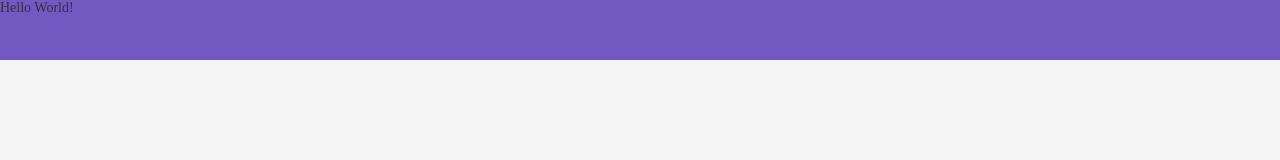
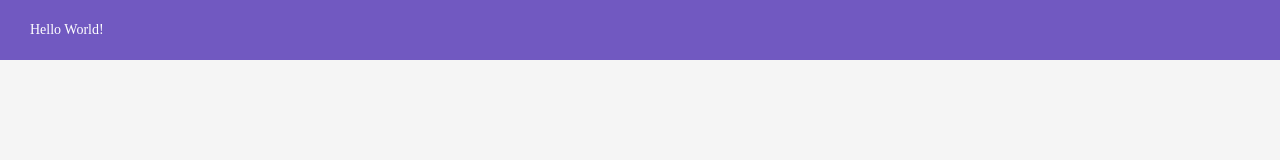
Before and after one commit to Danilosilvaf/ThemeSwitcher, a React (Create React App) app in the folder themeswitcher/: page / in a window 1280 px wide. Shown: the top 160 px of the page. Built offline with nearby package versions, Linux system fonts and the light colour scheme; the HTML template or start-up script is replaced by a standard one.

Commit message:
Adjust styles

```diff
--- a/themeswitcher/src/components/Header/styles.ts
+++ b/themeswitcher/src/components/Header/styles.ts
@@ -3,4 +3,8 @@ import styled from "styled-components";
 export const Container = styled.div`
     height: 60px;
     background: #7159c1;
+    color: #FFF;
+    display: flex;
+    align-items: center;
+    padding: 0 30px;
 `;
```
